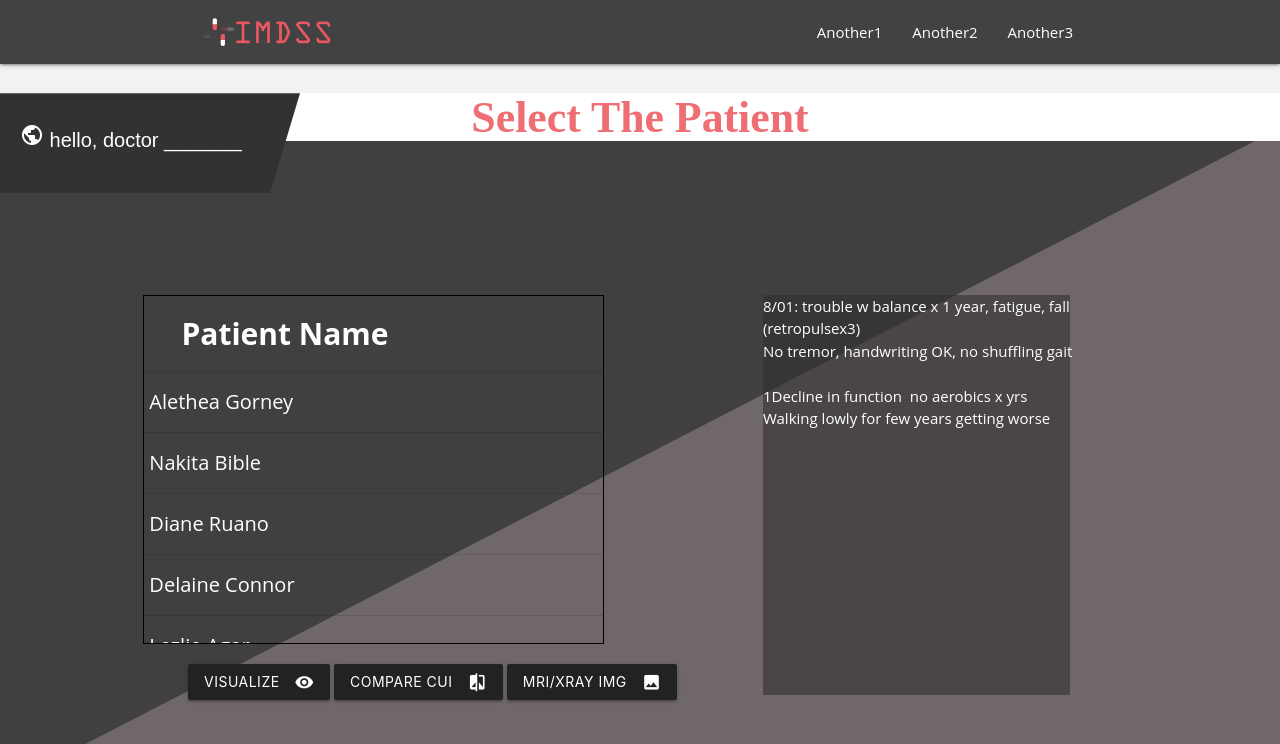
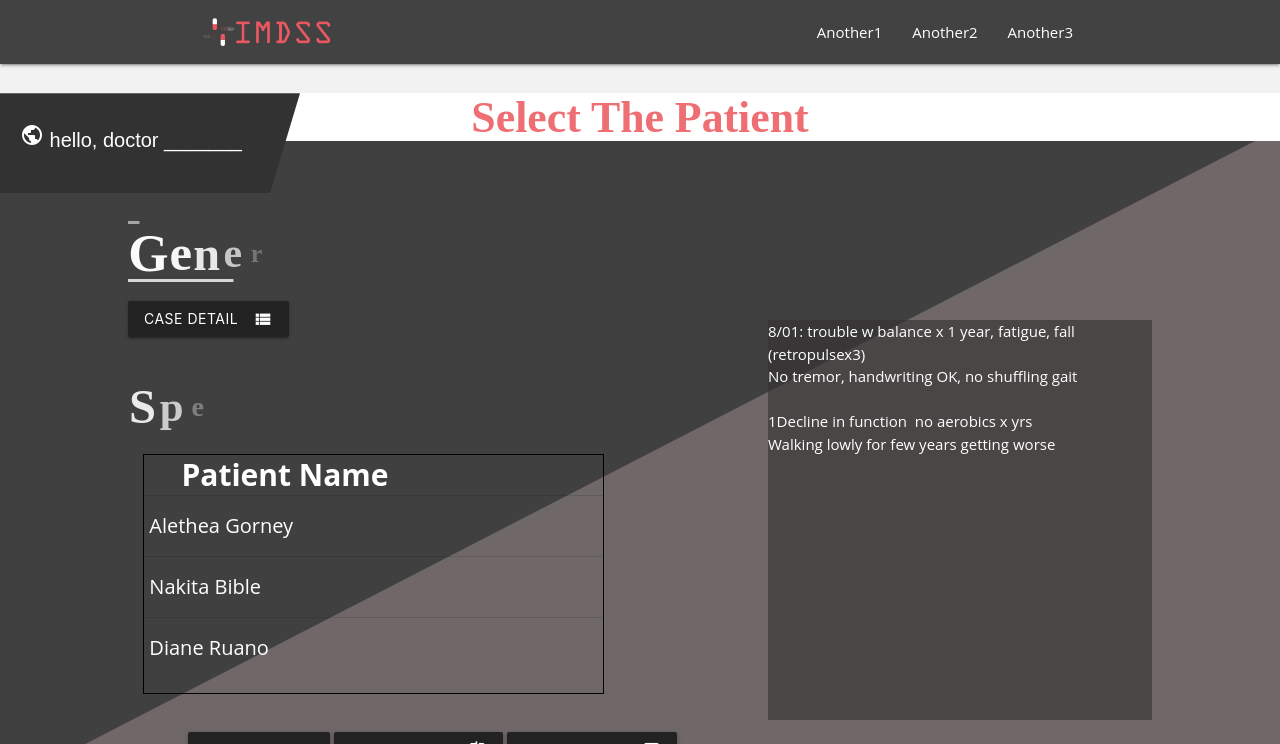
Before and after one commit to CCU-KLDP/IMDSS, a Django app: page /select_patient/ in a window 1280 px wide. Shown: the top 744 px of the page. Run offline with Django 3.2, Linux system fonts and the light colour scheme; some libraries are stand-ins or nearby versions; some web fonts are replaced; grey boxes are pictures that could not be loaded.

Commit message:
select patient modify

```diff
--- a/IMDSS/static/css/select_patient/bg.css
+++ b/IMDSS/static/css/select_patient/bg.css
@@ -1,22 +1,27 @@
 .row-container{
     width: 80%;
     margin: 0 auto;
-    margin-top: 12%; /*改圖片上尖閣*/
-    margin-bottom: 5%;
-
+    padding: 0;
+    margin-top: 0%; /*改圖片上尖閣*/
+    margin-bottom: 15%;
+    height: 60%;
 }
 
 .row-container .select{
+    position: relative;
     text-align: center;
     border: 1px solid black;
+    margin-top: 0px;
     margin-left: 1.5%;
     padding-right: 0%;
-    margin-top: 5%;
     height: 50%;
     width: 45%;
+    top: 0px;
 }
 
 #select-pats-table>thead>tr{
+    line-height: 10px;
+    top: 70px;
     display: table;
     width: 100%;
     table-layout: fixed;
@@ -24,12 +29,14 @@
     font-size: 30px;
 }
 #select-pats-table>tbody{
+    top: 90px;
     display: block;
-    height: 271px;
+    height: 175px;
     overflow-y: scroll;
     color: white;
     font-size: 20px;
 }
+
 #select-pats-table>tbody>tr{
     display: table;
     width: 100%;
@@ -43,16 +50,20 @@
 #select-pats-table>tbody>tr.selected {
     background-color: rgb(128,203,196);
 }
-
+#detail{ /**BUTTON/*/
+    position: relative;
+    left: 0%;
+    top: 22px;
+}
 
 .display{
     margin-right: 8%;
     padding-right: 30%;
     margin-bottom: 10%;
-    position: relative;
+    position: absolute;
     float: right;
-    left: 0%;
-    top: 50%;
+    left: 60%;
+    top: 40%;
     width: 30%;
     height: 400px;
    background-color: #3331319a;
@@ -62,6 +73,7 @@
 .btn-grp{
     position: relative;
     left: 0%;
+    top: 18px;
 }
 
 
@@ -114,6 +126,10 @@
     top: 20px;
     left: 60px;
     color:#ffffff;
+}
+.detail{
+   position: absolute;
+    top: 20px;
 }
 .bgsqr2{
     position: absolute;
@@ -249,3 +265,77 @@ body{
 .material-icons{
   color: white;
 }
+
+/*GENERAL SPECIFIC文字*/
+#slide{
+    position: relative;
+    top: 0%;
+
+}
+.ml1 {
+    font-weight: 900;
+    font-size: 3.5em;
+    color: white;
+    font-family: "SentyTEA";
+  }
+  .ml2 {
+    font-weight: 900;
+    font-size: 3.5em;
+    color: white;
+    font-family: "SentyTEA";
+  }
+
+  .ml1 .letter {
+      position: relative;
+    display: inline-block;
+    line-height: 1em;
+    top: 20px;
+  }
+  .ml2 .letter {
+    position: relative;
+    top: 0px;
+    display: inline-block;
+    line-height: 1em;
+
+  }
+  .ml1 .text-wrapper {
+    position: relative;
+    top: 16px;
+    display: inline-block;
+    padding-top: 0.1em;
+    padding-right: 0.05em;
+    padding-bottom: 0.15em;
+  }
+
+  .ml2 .text-wrapper {
+    position: relative;
+    top: 15px;
+    display: inline-block;
+    padding-top: 0.1em;
+    padding-right: 0.05em;
+    padding-bottom: 0.15em;
+  }
+  .ml1 .line {
+    opacity: 1;
+    position: absolute;
+    top: 80px;
+    left: 0;
+    height: 3px;
+    width: 100%;
+    background-color: #fff;
+    transform-origin: 0 0;
+  }
+  .ml2 .line {
+    opacity: 1;
+    position: absolute;
+    left: 0;
+    height: 3px;
+    width: 100%;
+    background-color: #fff;
+    transform-origin: 0 0;
+  }
+
+  .ml1 .line1 { top: 22px; }
+  .ml1 .line2 { bottom: 0; }
+  .ml2 .line1 { top: 63px; }
+  .ml2 .line2 { bottom: 70px; }
--- a/IMDSS/static/js/select_patient/sp.js
+++ b/IMDSS/static/js/select_patient/sp.js
@@ -1,19 +1,70 @@
+$("#select-pats-table>tbody").on("click", "tr", function () {
 
-
-
-$("#select-pats-table>tbody").on("click", "tr", function() {
-
-  var selected_pats_id=$(this).find("td:eq(2)").text();
+  var selected_pats_id = $(this).find("td:eq(2)").text();
   $("#select-pats-table>tbody>tr").removeClass("selected")
   $(this).addClass("selected")
 
   $.ajax({
-      type: "GET",
-      data: {"selected_emr_id": selected_pats_id},
-      dataType: "json",
-      success: function(result){
+    type: "GET",
+    data: { "selected_emr_id": selected_pats_id },
+    dataType: "json",
+    success: function (result) {
 
-      }
+    }
 
   });
 });
+
+// Wrap every letter in a span
+var textWrapper = document.querySelector('.ml1 .letters');
+textWrapper.innerHTML = textWrapper.textContent.replace(/\S/g, "<span class='letter'>$&</span>");
+anime.timeline({ loop: true })
+  .add({
+    targets: '.ml1 .letter',
+    scale: [0.3, 1],
+    opacity: [0, 1],
+    translateZ: 0,
+    easing: "easeOutExpo",
+    duration: 600,
+    delay: (el, i) => 70 * (i + 1)
+  }).add({
+    targets: '.ml1 .line',
+    scaleX: [0, 1],
+    opacity: [0.5, 1],
+    easing: "easeOutExpo",
+    duration: 700,
+    offset: '-=875',
+    delay: (el, i, l) => 80 * (l - i)
+  }).add({
+    targets: '.ml1',
+    opacity: 0,
+    duration: 1000,
+    easing: "easeOutExpo",
+    delay: 1000
+  });
+  var textWrapper = document.querySelector('.ml2 .letters');
+textWrapper.innerHTML = textWrapper.textContent.replace(/\S/g, "<span class='letter'>$&</span>");
+anime.timeline({ loop: true })
+  .add({
+    targets: '.ml2 .letter',
+    scale: [0.3, 1],
+    opacity: [0, 1],
+    translateZ: 0,
+    easing: "easeOutExpo",
+    duration: 600,
+    delay: (el, i) => 70 * (i + 1)
+  }).add({
+    targets: '.ml2 .line',
+    scaleX: [0, 1],
+    opacity: [0.5, 1],
+    easing: "easeOutExpo",
+    duration: 700,
+    offset: '-=875',
+    delay: (el, i, l) => 80 * (l - i)
+  }).add({
+    targets: '.ml2',
+    opacity: 0,
+    duration: 1000,
+    easing: "easeOutExpo",
+    delay: 1000
+  });
--- a/IMDSS/templates/select_patient/select_patient.html
+++ b/IMDSS/templates/select_patient/select_patient.html
@@ -45,10 +45,39 @@
         </div>
         <h3><b>Select The Patient</b></h3>
 
+
     </div>
+
+
+
     <div class="bgsqr"></div>
     <div class="bgsqr3"></div>
     <div class="row-container">
+
+
+
+
+        <div id="slide"><!--GENERAL & SPECIFIC-->
+            <h1 class="ml1 se1">
+                <span class="text-wrapper">
+                    <span class="line line1"></span>
+                    <span class="letters">General</span>
+                    <span class="line line2"></span>
+                </span>
+            </h1><button id="detail" class="btn waves-effect waves-light detail" type="submit" name="action">Case Detail
+            <i class="material-icons right">view_list</i>
+        </button>
+            <h1 class="ml2 se2">
+                <span class="text-wrapper">
+                    <span class="line line1"></span>
+                    <span class="letters">Specific</span>
+                    <span class="line line2"></span>
+                </span>
+            </h1>
+            <script src="https://cdnjs.cloudflare.com/ajax/libs/animejs/2.0.2/anime.min.js"></script>
+        </div>
+
+
 
         <div class="display">
             8/01:&nbsp;trouble&nbsp;w&nbsp;balance&nbsp;x&nbsp;1&nbsp;year,&nbsp;fatigue,&nbsp;fall&nbsp;
@@ -67,7 +96,7 @@
                     <th width="7%"></th>
                     <th>Patient Name</th>
                 </thead>
-                <tbody id="tbse" >
+                <tbody id="tbse">
                     <tr>
                         <td width="7%" onclick="">Alethea Gorney</td>
                     </tr>
@@ -191,6 +220,7 @@
     <script src="https://cdn.bootcss.com/jquery/3.0.0/jquery.min.js"></script>
     <script type="text/javascript" , src="{% static 'js/materialize.js' %}"></script>
     <script type="text/javascript" , src="{% static 'js/select_patient/sp.js' %}"></script>
+    <script src="https://cdnjs.cloudflare.com/ajax/libs/animejs/2.0.2/anime.min.js"></script>
     {% endblock js-ref %}
 </body>
 
```
